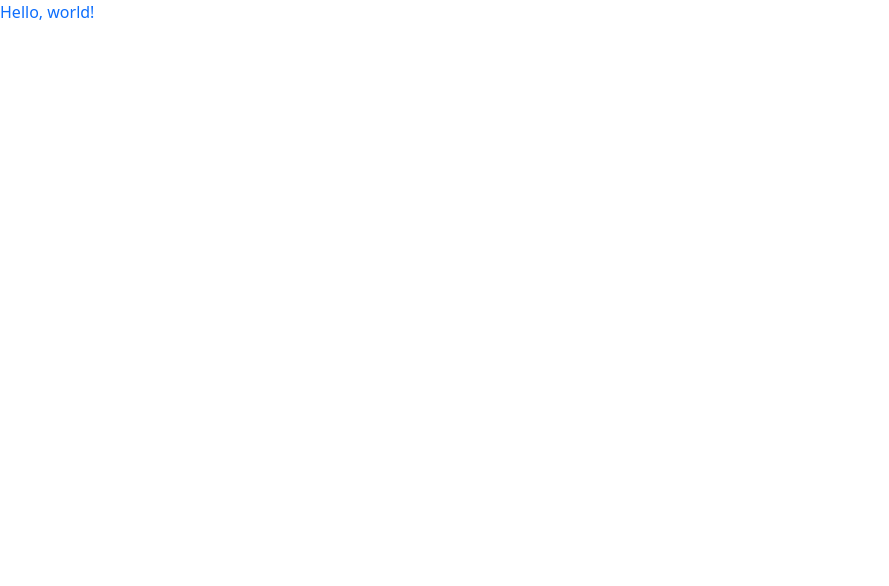
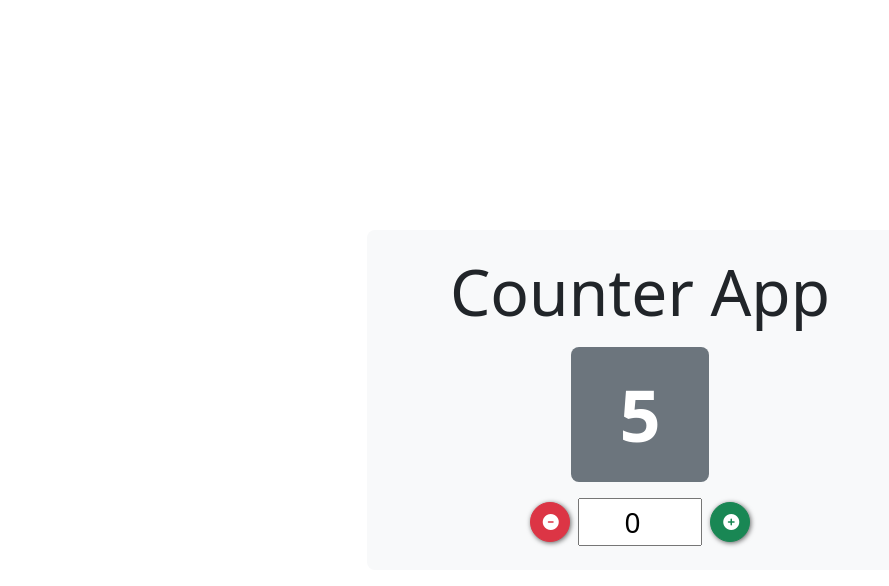
Before and after one commit to kaikem/counter-app, a React (Vite) app: page / in a window 1280 px wide. Shown: the top 586 px of the page, without its empty margins (0-889 px from the left). Built offline with nearby package versions, Linux system fonts and the light colour scheme.

Commit message:
Basic structure

```diff
--- a/src/App.jsx
+++ b/src/App.jsx
@@ -1,11 +1,37 @@
 import "../node_modules/bootstrap/dist/css/bootstrap.min.css";
 import { useState } from "react";
 import "./App.css";
+import Container from "./components/Container/Container";
+import Row from "./components/Row";
+import Col from "./components/Col";
+import CounterBody from "./components/CounterBody";
+import CounterBtn from "./components/CounterBtn/CounterBtn";
+import StepInput from "./components/StepInput";
 
 function App() {
     return (
         <>
-            <p className="text-primary">Hello, world!</p>
+            <Container>
+                <Row rowProperties=" d-flex justify-content-center h-100">
+                    <Col colProperties="-6 d-flex justify-content-center align-items-center">
+                        <CounterBody title="Counter App">
+                            <div id="counterDisplay" className="counter-display d-inline-block rounded-3 text-bg-secondary px-5 py-4 my-3">
+                                <span className="display-2 fw-bold">5</span>
+                            </div>
+
+                            <div id="counterControls" className="counter-controls d-flex justify-content-center align-items-center">
+                                <CounterBtn btnBg="danger">
+                                    <i className="fa-solid fa-circle-minus"></i>
+                                </CounterBtn>
+                                <StepInput type="number" />
+                                <CounterBtn btnBg="success">
+                                    <i className="fa-solid fa-circle-plus"></i>
+                                </CounterBtn>
+                            </div>
+                        </CounterBody>
+                    </Col>
+                </Row>
+            </Container>
         </>
     );
 }
```
